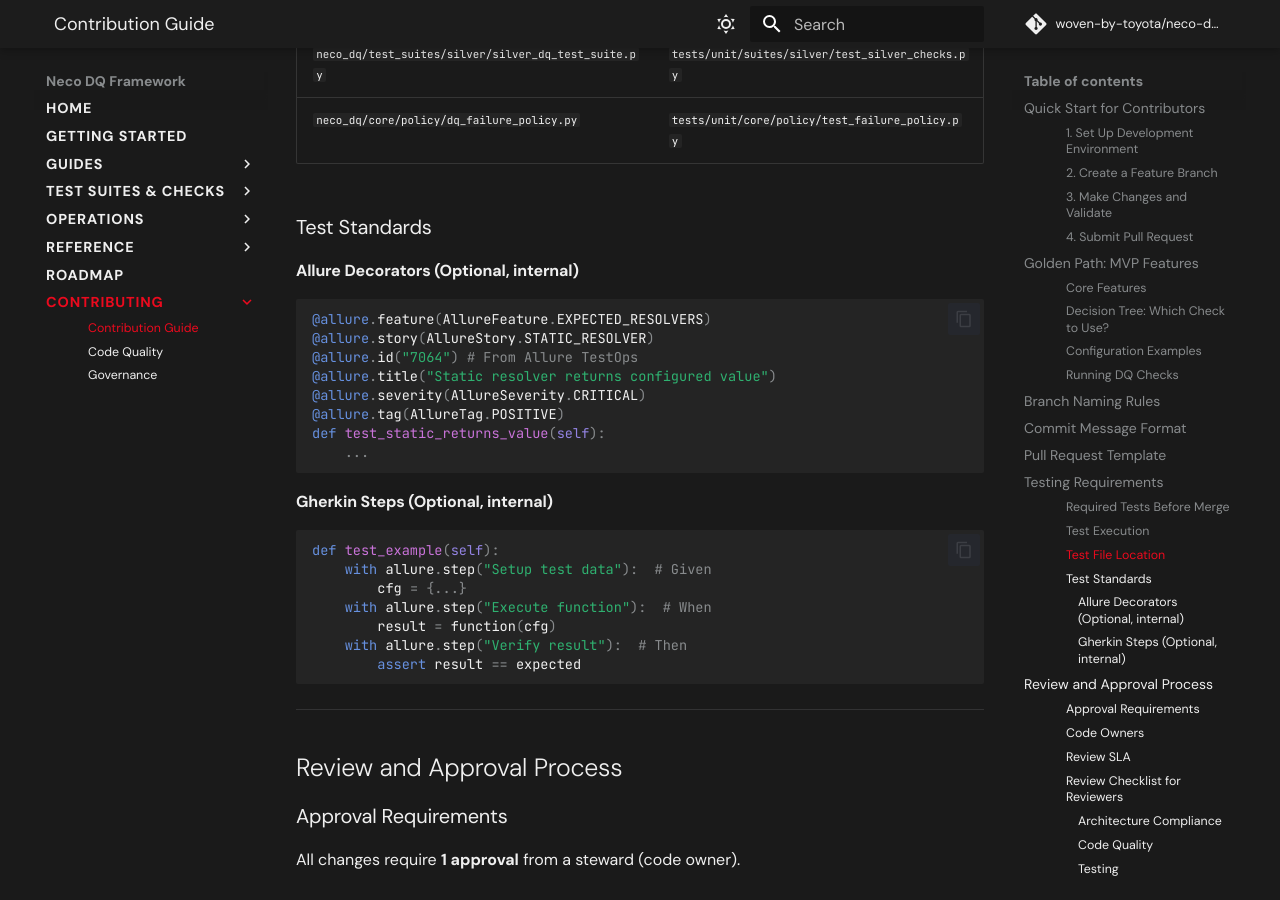
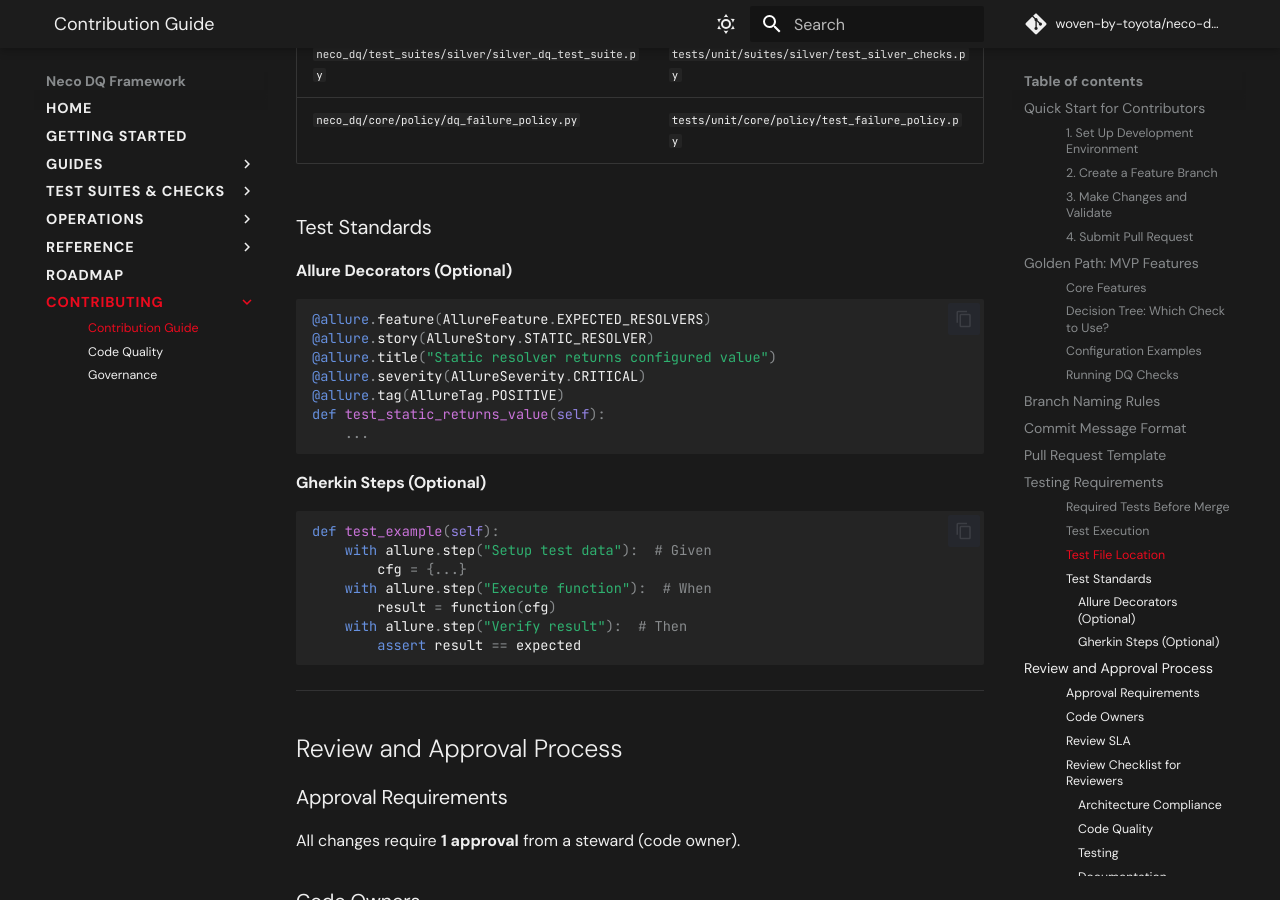
Before and after one commit to woven-by-toyota/neco-dq-framework, an MkDocs documentation site: the page built from docs/contributing/contribution-guide.md, in a window 1280 px wide and 900 px high, scrolled down 5144 px. Built offline with MkDocs 1.6.1 and Material for MkDocs 9.7.7, drawn with Linux system fonts in a browser that asks for light colours; comment, search, counter and statistics services are not loaded.

Commit message:
docs(data-quality): drop internal test management references

````diff
--- a/docs/contributing/contribution-guide.md
+++ b/docs/contributing/contribution-guide.md
@@ -214,12 +214,11 @@ ruff format --check .
 
 ### Test Standards
 
-#### Allure Decorators (Optional, internal)
+#### Allure Decorators (Optional)
 
 ```python
 @allure.feature(AllureFeature.EXPECTED_RESOLVERS)
 @allure.story(AllureStory.STATIC_RESOLVER)
-@allure.id("7064") # From Allure TestOps
 @allure.title("Static resolver returns configured value")
 @allure.severity(AllureSeverity.CRITICAL)
 @allure.tag(AllureTag.POSITIVE)
@@ -227,7 +226,7 @@ def test_static_returns_value(self):
     ...
 ```
 
-#### Gherkin Steps (Optional, internal)
+#### Gherkin Steps (Optional)
 
 ```python
 def test_example(self):
````
Also changed, not shown: CHANGELOG.md (+1 -1 lines).
